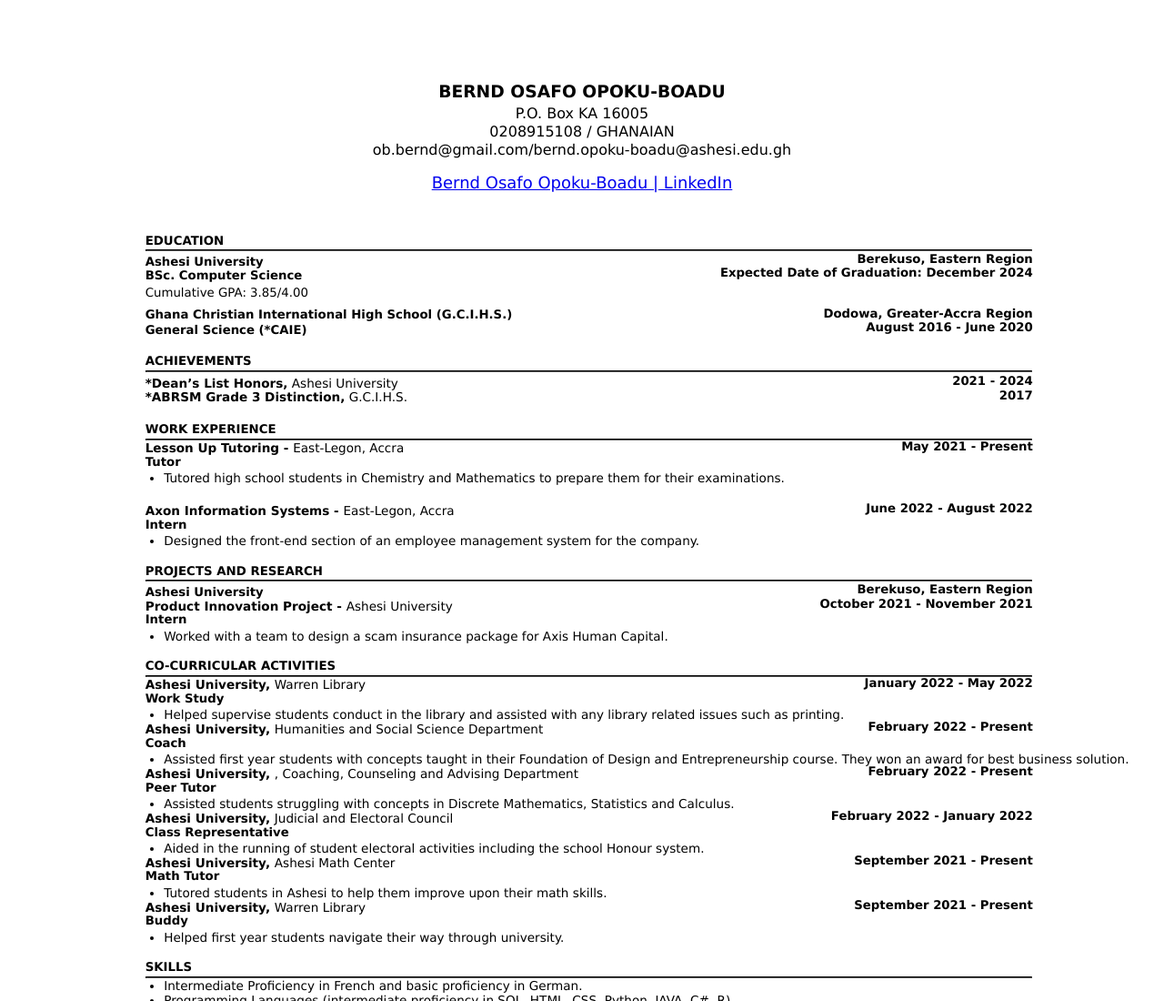
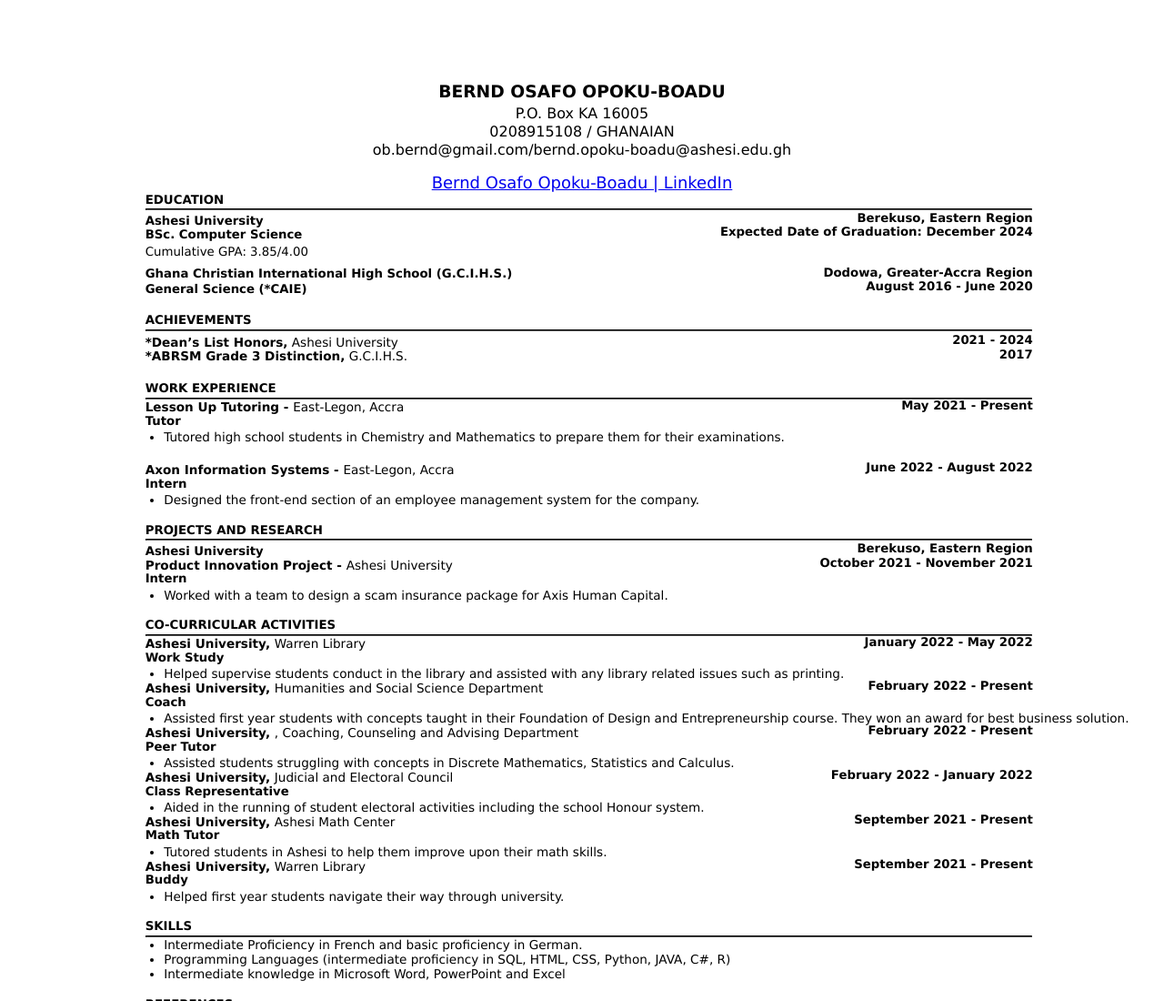
Before and after one commit to Berndoe/Berndoe.github.io, a plain HTML site: page Bernd_Opoku-Boadu_CV.html in a window 1280 px wide. Shown: the top 1100 px of the page at 91% size. Drawn offline with Linux system fonts and the light colour scheme.

Commit message:
Update Bernd_Opoku-Boadu_CV.html

```diff
--- a/Bernd_Opoku-Boadu_CV.html
+++ b/Bernd_Opoku-Boadu_CV.html
@@ -28,7 +28,7 @@
     </div>
 
     <!-- Education Section -->
-    <div class="education_section" style="margin-top: -35px; margin-left: -10%;">
+    <div class="education_section" style="margin-top: -80px; margin-left: -10%;">
         <h4 style="font-size: smaller; margin-left: 20%;">EDUCATION</h4>
         <hr style="width: 70%;border-color: black; margin-top: -15px; margin-left: 20%;">
 
```
